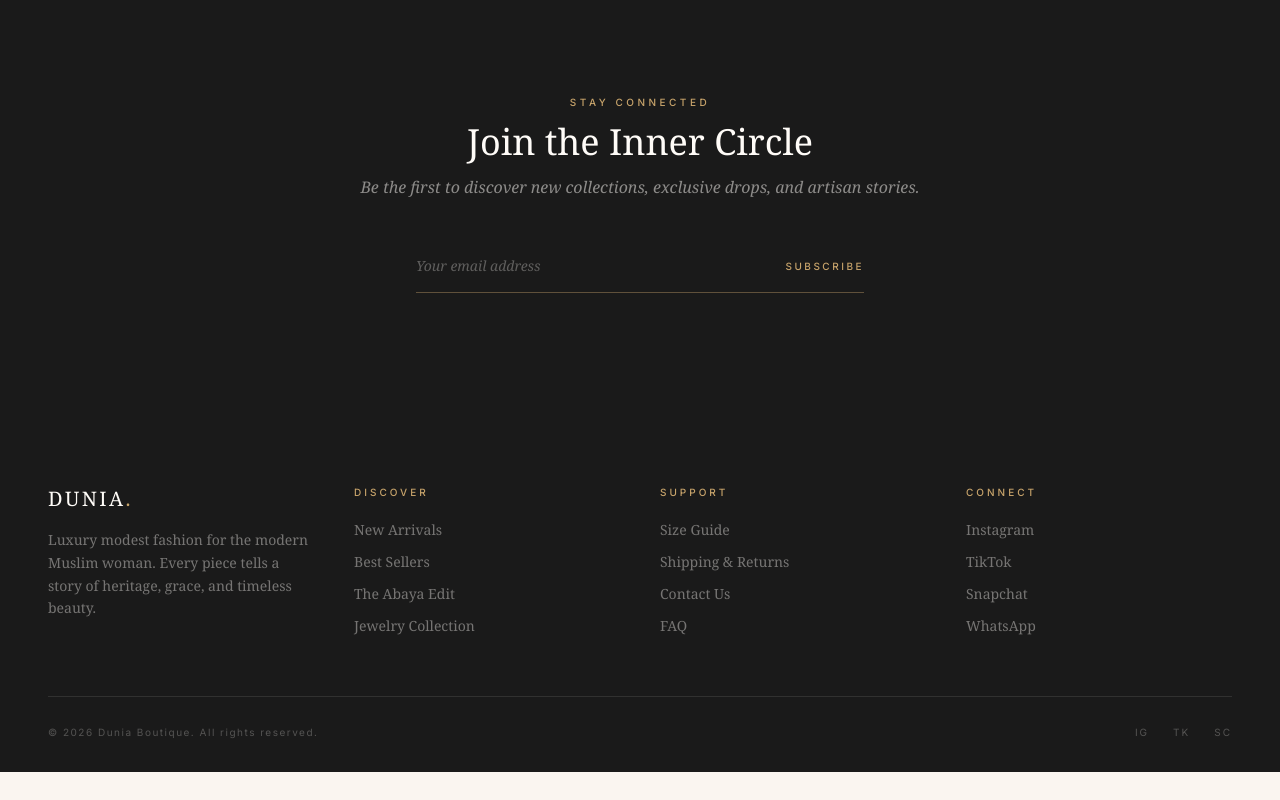
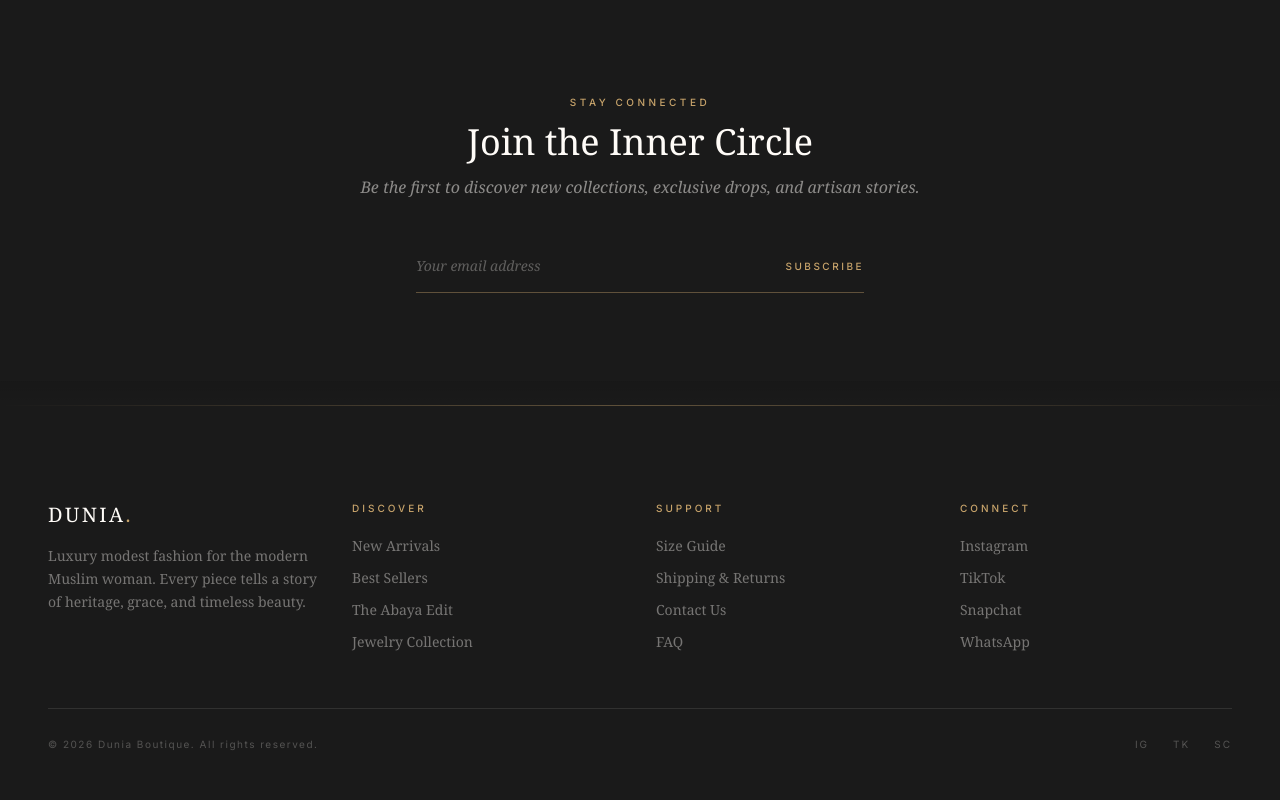
Before and after one commit to kiyahassan666-create/Dunia-Boutique, a Next.js app: page /abayas in a window 1280 px wide. Shown: the part 2144-2944 px from the top of the page. Before the commit the page ends 2916 px from the top, so only its background shows below. Built offline with nearby package versions, Linux system fonts and the light colour scheme; no server answers; the database is empty.

Commit message:
Refactor Footer component layout and styles

```diff
--- a/components/Footer.tsx
+++ b/components/Footer.tsx
@@ -28,10 +28,14 @@ export function Footer() {
   const pathname = usePathname();
   if (pathname?.startsWith("/admin")) return null;
   return (
-    <footer className="bg-charcoal dark:bg-black px-6 pb-8 pt-16 lg:px-12 lg:pt-20">
+    <footer className="relative bg-charcoal dark:bg-black px-6 pb-10 pt-20 lg:px-12 lg:pt-24 lg:pb-12">
+      {/* A visible top accent + shadow so the footer reads as clearly separate from the section above it, on every page */}
+      <div className="absolute top-0 left-0 right-0 h-px bg-gradient-to-r from-transparent via-gold/40 to-transparent" />
+      <div className="absolute -top-6 left-0 right-0 h-6 bg-gradient-to-b from-black/10 to-transparent pointer-events-none" />
+
       <div className="mx-auto max-w-7xl">
-        <div className="grid grid-cols-2 gap-10 md:grid-cols-4">
-          <div className="col-span-2 md:col-span-1">
+        <div className="grid grid-cols-1 gap-10 sm:grid-cols-2 md:grid-cols-4 md:gap-8 text-center sm:text-left">
+          <div className="sm:col-span-2 md:col-span-1 flex flex-col items-center sm:items-start">
             <Link href="/" className="font-serif text-xl tracking-[0.12em] text-ivory">
               DUNIA<span className="text-gold">.</span>
             </Link>
@@ -44,6 +48,7 @@ export function Footer() {
               <h4 className="text-[10px] tracking-[0.3em] uppercase text-gold font-body font-medium mb-5">
                 {col.title}
               </h4>
+              <div className="flex flex-col gap-3.5 sm:gap-3">
                 {col.links.map((link) => {
                   let href = "#";
                   if (link === "Contact Us") href = "/contact";
@@ -65,7 +70,7 @@ export function Footer() {
                       href={href}
                       target="_blank"
                       rel="noopener noreferrer"
-                    className="block font-serif text-sm text-ivory/40 hover:text-gold transition-colors mb-3 cursor-pointer"
+                      className="font-serif text-sm text-ivory/40 hover:text-gold transition-colors cursor-pointer"
                     >
                       {link}
                     </a>
@@ -73,17 +78,18 @@ export function Footer() {
                     <Link
                       key={link}
                       href={href}
-                    className="block font-serif text-sm text-ivory/40 hover:text-gold transition-colors mb-3"
+                      className="font-serif text-sm text-ivory/40 hover:text-gold transition-colors"
                     >
                       {link}
                     </Link>
                   );
                 })}
               </div>
+            </div>
           ))}
         </div>
-        <div className="mt-12 pt-7 border-t border-ivory/10 flex flex-col md:flex-row items-center justify-between gap-5">
-          <span className="text-[10px] tracking-[0.15em] text-ivory/25 font-body">
+        <div className="mt-14 pt-7 border-t border-ivory/10 flex flex-col md:flex-row items-center justify-between gap-5">
+          <span className="text-[10px] tracking-[0.15em] text-ivory/25 font-body text-center">
             &copy; 2026 Dunia Boutique. All rights reserved.
           </span>
           <div className="flex items-center gap-6">
```
Lines whose indentation alone changed are shown as unchanged.
